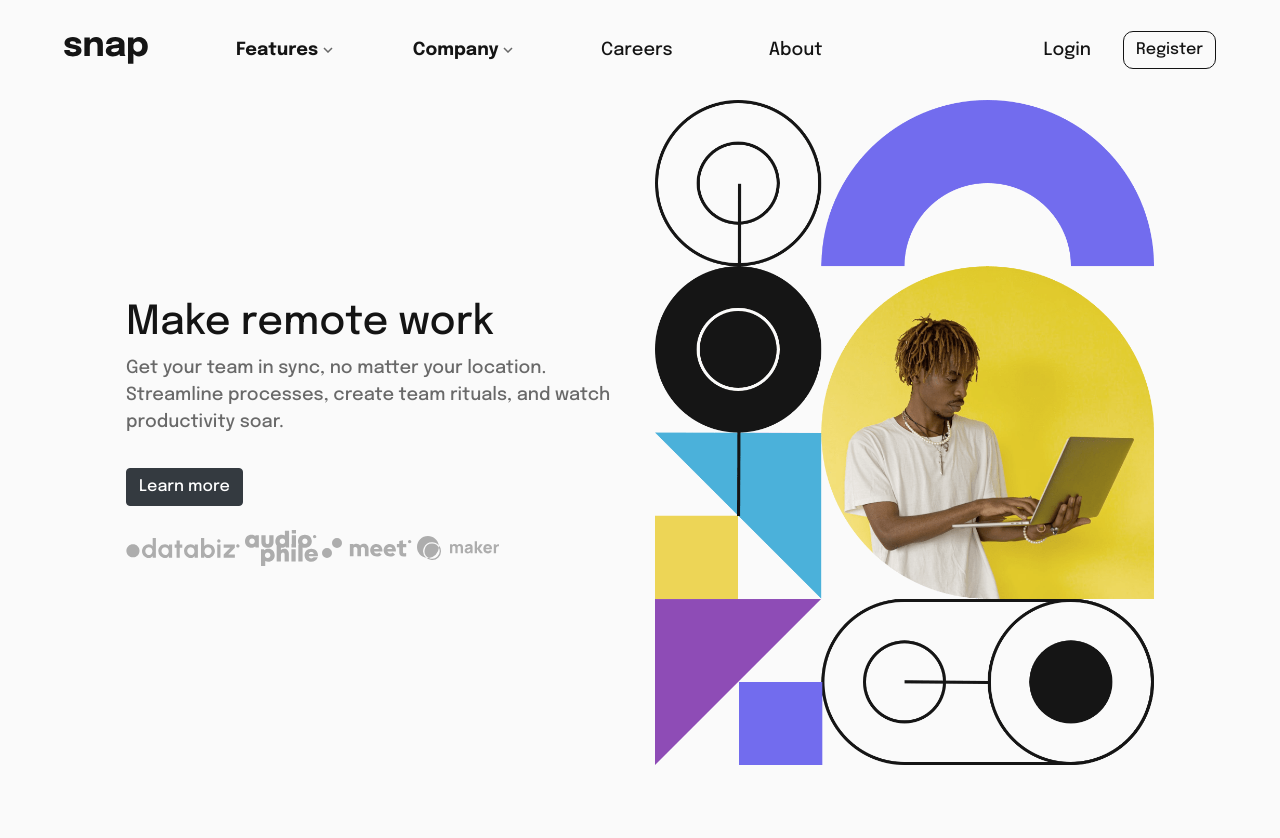
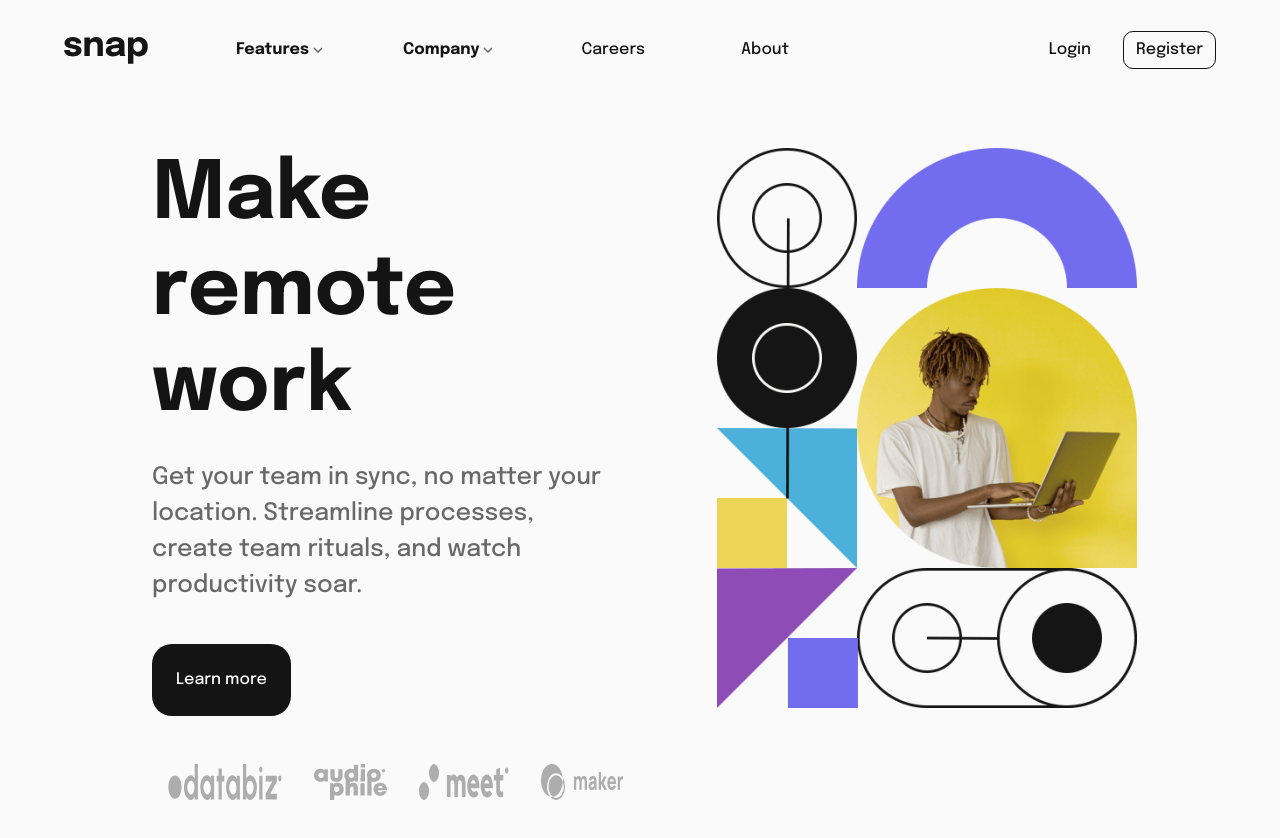
Before and after one commit to mohs0025/mtm6407-frontend-mentor, a plain HTML site: page index.html in a window 1280 px wide. Before the commit the page ends 800 px from the top, so only its background shows below. Drawn offline with nearby package versions, Linux system fonts and the light colour scheme.

Commit message:
cope with stubern hero image

```diff
--- a/index.html
+++ b/index.html
@@ -24,7 +24,7 @@
       <img src="images/logo.svg" alt="Snap logo" class="logo">
 
       <!-- Desktop Navigation (visible on large screens only) -->
-      <nav class="d-none d-lg-flex pl-lg-5"> <!-- Use 'ml-lg-4' to add left margin on large screens -->
+      <nav class="d-none d-lg-flex pl-lg-5"> <!-- 'ml-lg-4' to add left margin on large screens -->
         <!-- Features Dropdown -->
         <div class="nav-item dropdown px-lg-4">
           <a href="#" class="nav-link features-toggle">
@@ -118,25 +118,41 @@
   <div id="overlay"></div>
 
 
-  <!-- Hero Section -->
-  <section class="container-fluid hero-section d-flex align-items-center justify-content-center">
-    <div class="row w-100 mx-lg-5 px-lg-5 align-items-center">
-      <div class="col-lg-6 text-center text-lg-left order-2 order-lg-1">
-        <h1>Make remote work</h1>
-        <p>Get your team in sync, no matter your location. Streamline processes, create team rituals, and watch productivity soar.</p>
-        <a href="#" class="btn btn-dark btn-learn-more mt-3">Learn more</a>
-        <div class="client-logos mt-4">
-          <img src="images/client-databiz.svg" alt="Databiz logo">
-          <img src="images/client-audiophile.svg" alt="Audiophile logo">
-          <img src="images/client-meet.svg" alt="Meet logo">
-          <img src="images/client-maker.svg" alt="Maker logo">
-        </div>
+<!-- hero section codes -->
+<main class="hero-section d-flex flex-column align-items-center text-center text-lg-left mt-2 mt-lg-5 mb-5">
+  <!-- Hero Image for Mobile (displayed only on smaller screens) -->
+  <img src="images/image-hero-mobile.png" alt="Remote work illustration" class="d-lg-none img-fluid w-100 mb-4">
+
+  <!-- Main Content Row -->
+  <div class="row align-items-stretch d-flex w-100">
+      <!-- Text Content (on the left for desktop, centered for mobile) -->
+      <div class="col-12 col-lg-6 my-lg-auto px-4">
+        <h1 class="font-weight-bold mt-5 mt-lg-0">Make remote work</h1>
+          <p class="mt-4">
+              Get your team in sync, no matter your location. Streamline processes, create team rituals, and watch productivity soar.
+          </p>
+          <button class="btn btn-custom-primary mt-4 p-4 mb-4">Learn more</button>
+
+          <!-- Client Logos Row -->
+          <div class="d-flex justify-content-center justify-content-lg-start mt-4">
+              <img src="images/client-databiz.svg" alt="Databiz logo" class="img-fluid mx-3">
+              <img src="images/client-audiophile.svg" alt="Audiophile logo" class="img-fluid mx-3">
+              <img src="images/client-meet.svg" alt="Meet logo" class="img-fluid mx-3">
+              <img src="images/client-maker.svg" alt="Maker logo" class="img-fluid mx-3">
+          </div>
       </div>
-      <div class="col-lg-6 d-flex justify-content-center order-1 order-lg-2">
-        <img src="images/image-hero-desktop.png" alt="Hero Image" class="img-fluid hero-image">
+
+      <!-- Hero Image for Desktop (displayed only on larger screens) -->
+      <div class="col-lg-6 d-none d-lg-flex ">
+          <img src="images/image-hero-desktop.png" alt="Remote work illustration" class="img-fluid d-lg-flex">
       </div>
-    </div>
-  </section>
+  </div>
+</main>
+
+
+
+
+
 
 
 
--- a/style.css
+++ b/style.css
@@ -1,10 +1,23 @@
 /* Custom CSS Variables */
+
 :root {
+    --font-body: 'Epilogue', sans-serif;
+
     --almost-white: hsl(0, 0%, 98%);
     --medium-gray: hsl(0, 0%, 41%);
     --almost-black: hsl(0, 0%, 8%);
-    --font-body: 'Epilogue', sans-serif;
+
+    /* Define primary, secondary, and other colors */
+    --primary: var(--almost-black);
+    /* Primary color */
+    --secondary: var(--medium-gray);
+    /* Secondary color */
+    --light: var(--almost-white);
+    /* Optional light color */
 }
+
+
+
 
 /* General Reset */
 * {
@@ -18,7 +31,11 @@ body {
     font-family: var(--font-body);
     color: var(--medium-gray);
     background-color: var(--almost-white);
-    font-size: 18px;
+}
+
+p {
+    font-size: clamp(18px, 2vw, 24px);
+
 }
 
 /* Links */
@@ -30,18 +47,43 @@ a {
 
 /* Specific styling for navigation links */
 .nav-link {
-    color: var(--almost-black); /* Default color for nav links */
+    color: var(--almost-black);
+    /* Default color for nav links */
 }
 
 .nav-link:hover {
-    color: var(--medium-gray); /* Hover color for nav links */
+    color: var(--medium-gray);
+    /* Hover color for nav links */
 }
 
 
 /* Headings */
-h1, h2, h3, h4, h5, h6 {
+h1,
+h2,
+h3,
+h4,
+h5,
+h6 {
     color: var(--almost-black);
 }
+
+/* Hero Section h1 Font Size */
+/* Default (small screen) font size for h1 */
+/* .hero-section h1 {
+    font-size: 2rem;
+} */
+
+/* Larger font size for h1 on large screens */
+/* @media (min-width: 992px) {
+    .hero-section h1 {
+        font-size: 4rem;
+    }
+} */
+
+.hero-section h1 {
+    font-size: clamp(2rem, 5vw + 1rem, 6.5rem);
+}
+
 
 /* Overlay */
 #overlay {
@@ -50,9 +92,12 @@ h1, h2, h3, h4, h5, h6 {
     left: 0;
     width: 100%;
     height: 100%;
-    background-color: rgba(0, 0, 0, 0.5); /* Semi-transparent black */
-    z-index: 10; /* Ensure it sits below the menu but above the main content */
-    display: none; /* Initially hidden */
+    background-color: rgba(0, 0, 0, 0.5);
+    /* Semi-transparent black */
+    z-index: 10;
+    /* Ensure it sits below the menu but above the main content */
+    display: none;
+    /* Initially hidden */
 }
 
 /* Mobile Menu */
@@ -64,7 +109,8 @@ h1, h2, h3, h4, h5, h6 {
     height: 100%;
     background-color: var(--almost-white);
     box-shadow: -2px 0 5px rgba(0, 0, 0, 0.1);
-    z-index: 20; /* Ensure the menu is above the overlay */
+    z-index: 20;
+    /* Ensure the menu is above the overlay */
 }
 
 /* Close Button Styling */
@@ -82,7 +128,8 @@ h1, h2, h3, h4, h5, h6 {
 
 /* Hamburger Icon Styling */
 .navbar-toggler {
-    font-size: 3.5rem; /* Increase size as needed */
+    font-size: 3.5rem;
+    /* Increase size as needed */
     padding: 0;
 }
 
@@ -92,12 +139,13 @@ header {
     height: 100px;
     align-items: center;
     justify-content: space-between;
-    /* margin-left: 30px;
-} */
+    /* margin-left: 30px; */
+}
 
 /* Center the hamburger icon */
 .navbar-toggler {
-    font-size: 2.5rem; /* Adjust the size as needed */
+    font-size: 2.5rem;
+    /* Adjust the size as needed */
     padding: 0;
 }
 
@@ -105,8 +153,10 @@ header {
 /* Register Button */
 .register-btn {
     border-radius: 10px;
-    color: var(--almost-black); /* Default color */
-    border: 1px solid var(--almost-black); /* Border color */
+    color: var(--almost-black);
+    /* Default color */
+    border: 1px solid var(--almost-black);
+    /* Border color */
 }
 
 /* Hover Effect for Register */
@@ -117,9 +167,12 @@ header {
 
 /* Register button hover styling */
 .register-btn:hover {
-    color: var(--medium-gray); /* Set hover text color to medium-gray */
-    background-color: transparent; /* Ensure background stays transparent */
-    border-color: var(--medium-gray); /* Optional: Change border color on hover */
+    color: var(--medium-gray);
+    /* Set hover text color to medium-gray */
+    background-color: transparent;
+    /* Ensure background stays transparent */
+    border-color: var(--medium-gray);
+    /* Optional: Change border color on hover */
 }
 
 
@@ -130,9 +183,11 @@ header {
     border-radius: 8px;
     box-shadow: 0px 4px 12px rgba(0, 0, 0, 0.1);
     padding: 1rem;
-    position: absolute; /* Positioning to ensure it overlays correctly */
+    position: absolute;
+    /* Positioning to ensure it overlays correctly */
     z-index: 1000;
-    min-width: 150px; /* Adjust width as needed */
+    min-width: 150px;
+    /* Adjust width as needed */
 }
 
 /* Adjust dropdown items */
@@ -141,19 +196,22 @@ header {
     display: flex;
     align-items: center;
     padding: 0.5rem 0;
-    color: var(--medium-gray); /* Match color with the style guide */
+    color: var(--medium-gray);
+    /* Match color with the style guide */
     font-weight: 500;
 }
 
 #featuresDropdown a:hover,
 #companyDropdown a:hover {
-    color: var(--almost-black); /* Darker color on hover */
+    color: var(--almost-black);
+    /* Darker color on hover */
 }
 
 /* Align icons and text */
 #featuresDropdown a img,
 #companyDropdown a img {
-    margin-right: 8px; /* Space between icon and text */
+    margin-right: 8px;
+    /* Space between icon and text */
 }
 
 /* Dropdown Trigger Styling */
@@ -164,7 +222,8 @@ header {
 }
 
 .nav-item .nav-link::after {
-    content: '\25BE'; /* Down arrow symbol */
+    content: '\25BE';
+    /* Down arrow symbol */
     margin-left: 4px;
     font-size: 0.75em;
 }
@@ -211,12 +270,12 @@ header {
 }
 
 /* Large screen layout with 200px margins on both sides */
-@media (min-width: 1200px) {
+/* @media (min-width: 1200px) {
     .custom-header {
-        /* margin-left: 50px;
-        margin-right: 50px; */
+        margin-left: 50px;
+        margin-right: 50px;
     }
-}
+} */
 
 
 /* Overlay styling */
@@ -226,45 +285,61 @@ header {
     left: 0;
     width: 100%;
     height: 100%;
-    background-color: rgba(0, 0, 0, 0.5); /* Semi-transparent black */
+    background-color: rgba(0, 0, 0, 0.5);
+    /* Semi-transparent black */
     z-index: 10;
-    display: none; /* Hidden by default */
+    display: none;
+    /* Hidden by default */
 }
 
-/* hero section */
-.hero-section {
-    min-height: 100vh;
-    padding: 50px 0;
+/* Hero Section Styling */
+
+/* Primary button using --primary color */
+.btn-custom-primary {
+    background-color: var(--primary);
+    color: var(--light);
+    /* Use a contrasting color */
+    border: none;
+    border-radius: 20px;
 }
 
-h1 {
-    color: var(--almost-black);
-    font-weight: 700;
-    font-size: 2.5rem;
+.btn-custom-primary:hover {
+    color: hsl(0, 0%, 12%);
+    /* Darker shade for hover */
+    background-color: hsl(0, 0%, 98%);
+    border: 2px solid hsl(0, 0%, 12%);
+
 }
 
-p {
-    color: var(--medium-gray);
-    margin-top: 1rem;
+/* adjust large screen hero section */
+/* Custom Margins on Columns: */
+
+@media (min-width: 992px) {
+    .hero-section .row {
+        display: flex;
+        justify-content: space-between;
+        align-items: center;
+        align-items: stretch;
+        /* Stretch columns to the same height */
+        padding: 0 10%;
+        /* Adjust this as necessary for spacing */
+    }
+
+    /* Image Column Alignment */
+    .hero-section .col-lg-6.d-lg-flex {
+        justify-content: flex-end;
+        /* Aligns the image to the right */
+    }
+
+
 }
 
-.btn-learn-more {
-    background-color: var(--almost-black);
-    color: #fff;
+
+.hero-section .col-lg-6 img.d-lg-flex {
+    height: auto;
+    /* Allow the image to adjust height based on content */
+    max-height: 70vh;
+    /* Limit the height to prevent excessive cropping */
+    object-fit: contain;
+    /* Ensures the entire image is visible without cropping */
 }
-
-.btn-learn-more:hover {
-    background-color: var(--almost-white);
-    color: var(--almost-black);
-    border: 1px solid var(--almost-black);
-}
-
-.client-logos img {
-    max-width: 100px;
-    margin-right: 15px;
-}
-
-.hero-image {
-    max-height: 70vh; /* Restrict the image height to 70% of the viewport height */
-    width: auto; /* Keep the width proportional to height */
-}
```
